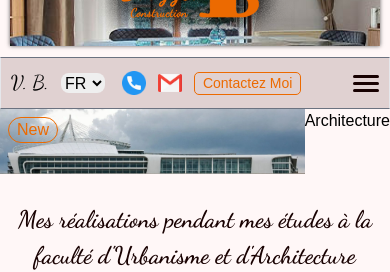
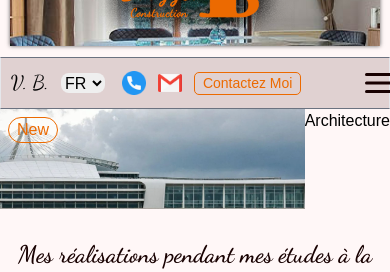
Before and after one commit to boogysh/cv-1-15, a React (Create React App) app in the folder cv-app/: page /defaultsite in a window 390 px wide. Shown: the part 374-646 px from the top of the page. Built offline with nearby package versions, Linux system fonts and the light colour scheme; no server answers.

Commit message:
fix header bugs

```diff
--- a/cv-app/src/components/Banner.jsx
+++ b/cv-app/src/components/Banner.jsx
@@ -28,16 +28,17 @@ function Banner({ src, title }) {
       "absolute font-dancing font-semibold text-[24px] xs:text-[30px] sm:text-[40px] lg:text-[60px] 2xl:text-[72px] px-2 xs:px-5 lg:px-8 2xl:px-10 text-white",
     h2TitleServices:
       "font-dancing font-semibold text-[22px] xs:text-[28px] sm:text-[32px] md:text-[54px] lg:text-[60px] 2xl:text-[72px] services_title_color-3",
-      logo: "w-6 h-6 xxs:w-8 xxs:h-8 md:w-12 md:h-12 lg:w-[70px] lg:h-[70px] mx-1 md:mx-2",
+    logo: "w-6 h-6 xxs:w-8 xxs:h-8 md:w-12 md:h-12 lg:w-[70px] lg:h-[70px] mx-1 md:mx-2",
   };
 
   return (
-    <div className="banner flex pt-fixed justify-end items-start w-full h-auto relative">
+    <div className="banner flex justify-end items-start w-full h-auto relative">
       <div className="flex w-full h-auto bg-gray-900 ">
-        {/* {loading? <Loader/> : ( <img className="object-cover w-full h-auto " src={src} alt="banner" onLoad={() => setLoading(false)} />)} */}
-        {/* {loading? <Loader/> : ( <img className="object-cover w-full h-auto " src={src} alt="banner" onLoad={() => setLoading(false)} />)} */}
+
+
+        {/*  min-h-[160px] xs:min-h-[180px]  sm:min-h-[200px] */}
         <img
-          className={`object-cover w-full h-auto ${
+          className={`object-cover relative  left-[0px] w-full h-auto  min-h-[100px] ${
             loading ? "opacity-0" : "opacity-100"
           }`}
           src={src}
--- a/cv-app/src/components/Header.jsx
+++ b/cv-app/src/components/Header.jsx
@@ -18,7 +18,7 @@ function Header() {
   const FR = t.batNav === "batiment";
   //
   const activeLink =
-    "block decoration-none ml-0 py-2 md:py-0 uppercase text-[14px] md:text-[16px] lg:text-[18px] md:text-base   md:ml-5 font-medium after:content-[''] after:block after:w-[0%]  hover:after:w-[100%] after:h-[1px] after:bg-black transition-all after:mx-auto after:duration-500 ease-in-out  after:w-[100%] ";
+    "block decoration-none ml-0  py-2 md:py-0 uppercase text-[14px] md:text-[16px] lg:text-[18px] md:text-base   md:ml-5 font-medium after:content-[''] after:block after:w-[0%]  hover:after:w-[100%] after:h-[1px] after:bg-black transition-all after:mx-auto after:duration-500 ease-in-out  after:w-[100%] ";
   const normalLink =
     "block decoration-none ml-0 py-2 md:py-0  uppercase text-[12px] md:text-[12px] lg:text-[14px]   md:ml-5 font-medium after:content-[''] after:block   hover:after:w-[100%] after:h-[1px] after:bg-black transition-all after:mx-auto after:duration-500 ease-in-out   after:w-[0%] ";
 
@@ -101,16 +101,21 @@ function Header() {
     // Elements
     const navBar = document.querySelector("#navBar");
     const banner = document.querySelector(".banner");
+    const mainCv = document.querySelector("#mainCv");
 
     const fix = () => {
       navBar?.classList.add("fixed-top");
       banner?.classList.add("pt-fixed");
+      mainCv?.classList.add("pt-fixed");
     };
 
     const unFix = () => {
       navBar?.classList.remove("fixed-top");
       banner?.classList.remove("pt-fixed");
+      mainCv?.classList.remove("pt-fixed");
     };
+
+
 
     const scrollFunction = () => {
       const scroll = document.documentElement.scrollTop;
@@ -142,6 +147,7 @@ function Header() {
       mMd.removeEventListener("change", handleMatches);
       mob_and_Md.removeEventListener("change", handleMatches);
       window.removeEventListener("scroll", scrollFunction);
+      window.onload = null;
     };
   }, [
     hrefArch,
@@ -159,7 +165,7 @@ function Header() {
   //   "absolute flex flex-wrap justify-center top-[25%] xs:top-[30%]   text-shadow3 text-[36px]  lg:text-[52px] font-dancing font-light";
   const style = {
     container:
-      "flex flex-col items-center pb-[1px]  md:flex-row justify-around w-full h-auto  pt-[10px] px-[10px]",
+      "flex flex-col items-center pb-[1px]  md:flex-row justify-around w-full h-auto  pt-[10px] px-[10px] ",
     item: " relative overflow-hidden flex flex-col justify-center items-center bg-cover h-[130px] xs:h-[160px] md:h-[200px] mb-[10px] w-full md:w-[32.5%]  md:rounded-[5px] shadow",
     footer:
       "absolute bottom-0 w-full h-10 md:h-14 flex items-center justify-center text-[24px] text-white bg-gradient-to-b from-[#00000003] to-[#000000cc] z-10",
@@ -167,15 +173,19 @@ function Header() {
     title:
       "absolute flex flex-wrap  justify-cente  qq top-[25%] xs:top-[30%]  text-[#ec6a01] text-shadow2 text-[36px]  lg:text-[52px] font-dancing font-bold rounded-[80px] px-2 ",
     // title_active: `${baseTitle} text-[#ec6a01]`,
-    navBar:
-      "w-full h-auto py-[10px]   px-0 flex flex-col justify-center ml-0 md:pl-[1.5%] md:pr-[1.5%] lg:py-[15px] lg:flex-row items-center lg:justify-between border border-solid border-y-gray-500 bg-[#e0d1d1] z-50",
+    // navBar:
+    //   "w-full h-auto py-[10px]   px-0 flex flex-col justify-center ml-0 md:pl-[1.5%] md:pr-[1.5%] lg:py-[15px] lg:flex-row items-center lg:justify-between border border-solid border-y-gray-500 bg-[#e0d1d1] z-50",
+    navBar: `w-full h-auto  py-[10px] px-0  flex flex-col justify-center ml-0
+    md:pl-[1.5%] md:pr-[1.5%] lg:py-[15px] lg:flex-row items-center lg:justify-between
+    border border-solid border-y-gray-500 bg-[#e0d1d1] z-50
+    `,
     // fixed: "fixed top-0 pt-[46px] xs:pt-[53px] md:pt-[60px]",
     logo: "w-7 h-7 xs:w-9 xs:h-9 lg:w-10 lg:h-10 mx-2 md:mx-1 lg:mx-2",
   };
   //-----------
 
   return (
-    <div className="flex flex-col items-center justify-center w-full h-auto bg-[--bg_body] transition duration-500 ease-in-out">
+    <div className="flex flex-col items-center justify-center w-full h-auto bg-[--bg_body] ">
       {/* ----------------------- */}
 
       <div className={style.container}>
@@ -265,9 +275,13 @@ function Header() {
         </div>
         <nav
           // id="burgerMenu"
+          //'max-h-[800px] opacity-100 translate-y-0 pointer-events-auto' : 'max-h-0 opacity-0 -translate-y-2 pointer-events-none'
           className={`${
-            isOpen ? "flex" : "hidden"
-          } h-auto lg:flex flex-col md:flex-row items-center pt-5 md:py-3 lg:p-0`}
+            // isOpen ? "flex" : "hidden"
+            isOpen
+              ? "pt-5 max-h-[300px] opacity-100 "
+              : " max-h-0 opacity-0 pt-0"
+          }w-auto flex h-auto flex-col md:flex-row items-center lg:p-0 lg:opacity-100  transition-height duration-500 ease-in-out overflow-hidden md:overflow-visible`}
         >
           <NavLink
             // onClick={addBgArch}
--- a/cv-app/src/components/header-burger/headerBurger.css
+++ b/cv-app/src/components/header-burger/headerBurger.css
@@ -2,81 +2,64 @@
   display: none;
   justify-content: center;
   align-items: center;
-  width: 26px;
-  height: 26px;
-  overflow: hidden;
+  width: 28px;
+  height: 20px; /* réduit la hauteur totale pour rapprocher les barres */
+  cursor: pointer;
   margin-left: 20px;
-}
-.burger_container {
-  width: 100%;
-  height: 100%;
-  display: flex;
-
-  justify-content: center;
-  align-items: center;
   position: relative;
 }
+
 .burger_element {
+  position: absolute;
   width: 100%;
   height: 3px;
   background: var(--primary);
   border-radius: 3px;
-  position: absolute;
+  transition: all 0.5s ease-in-out;
 }
 
+/* Barre du haut */
 .burger_element:nth-child(1) {
-  transform: translateY(-7px);
-}
-.burger_element:nth-child(3) {
-  transform: translateY(7px);
+  top: 0;
 }
 
-@keyframes rotate135deg {
-  0% {
-    transform: translateY(-7px);
-    transform: rotate(0deg);
-  }
-  100% {
-    transform: translateY(0px) rotate(-45deg);
-  }
+/* Barre du milieu */
+.burger_element:nth-child(2) {
+  top: 50%;
+  transform: translateY(-50%);
 }
-@keyframes translateX {
-  0% {
-    transform: translateX(0);
-  }
-  100% {
-    transform: translateX(120%);
-  }
+
+/* Barre du bas */
+.burger_element:nth-child(3) {
+  bottom: 0;
 }
-@keyframes rotate45deg {
-  0% {
-    transform: translateY(7px);
-    transform: rotate(0deg);
-  }
-  100% {
-    transform: translateY(0px) rotate(45deg);
+
+/* ---- Menu ouvert ---- */
+.menu_toggle.menu_anim .burger_element:nth-child(1) {
+  top: 50%;
+  transform: translateY(-50%) rotate(-45deg);
+}
+
+.menu_toggle.menu_anim .burger_element:nth-child(2) {
+  opacity: 0;
+  transform: translateX(20px);
+}
+
+.menu_toggle.menu_anim .burger_element:nth-child(3) {
+  bottom: auto;
+  top: 50%;
+  transform: translateY(-50%) rotate(45deg);
+}
+
+/* Responsive */
+@media all and (max-width: 1023px) {
+  .menu_toggle {
+    display: flex;
   }
 }
 
-.menu_toggle.menu_anim .burger_element:nth-child(1) {
-  animation: rotate135deg 0.5s forwards ease-in-out;
-}
-.menu_toggle.menu_anim .burger_element:nth-child(2) {
-  animation: translateX 0.5s forwards ease-in-out;
-}
-.menu_toggle.menu_anim .burger_element:nth-child(3) {
-  animation: rotate45deg 0.5s forwards ease-in-out;
-}
-
-@media all and (max-width: 1023px) {
-  .menu_toggle {
-    display: flex;
-    /* margin: left 0; */
-  }
-}
 @media all and (max-width: 370px) {
   .menu_toggle {
     transform: scale(0.9);
-
   }
 }
--- a/cv-app/src/index.css
+++ b/cv-app/src/index.css
@@ -45,10 +45,12 @@
   .fixed-top {
     position: fixed;
     top: 0px;
+    height: auto;
+
   }
   /* need for scroll-blocking */
   .pt-fixed {
-    @apply pt-[46px] xxs:pt-[52px] xs:pt-[50px] md:pt-[65px] lg:pt-[65px];
+    @apply pt-[46px] xxs:pt-[52px] xs:pt-[50px] sm:pt-[60px] md:pt-[60px] lg:pt-[70px];
     /* padding-top: 10px; */
     /* padding-top: 500px; */
   }
@@ -201,8 +203,7 @@ a {
     rgba(80, 80, 80, 0.5) 50%,
     rgba(80, 80, 80, 0.1) 70%,
     rgba(80, 80, 80, 0.001) 80%,
-    /* rgba(80, 80, 80, 0.0) 90%, */
-     rgba(80, 80, 80, 0.0) 100%
+    /* rgba(80, 80, 80, 0.0) 90%, */ rgba(80, 80, 80, 0) 100%
   );
 }
 
--- a/cv-app/src/pages/CV.jsx
+++ b/cv-app/src/pages/CV.jsx
@@ -29,10 +29,11 @@ export default function Home() {
       "https://boogysh.github.io/cv-api/images/cv/cv-buga-victor-ro-pdf.pdf");
 
   return (
-    <main className="min-h-[600px] bg-bg_body flex flex-col w-auto relative ">
-      <Link to={`/${t.locale}/diplomes`}>
-        <div className=" w-auto h-auto ml-auto absolute  top-[50px]  right-[0px] md:top-0 md:right-0 rounded-[10px]  m-10 mr-5 mt-[60px] xs:mr-5   md:m-5 md:mt-8 lg:m-8  border-[1px]  border-[#ec6a01] shadow shadow:hover overflow-hidden">
+    <main id="mainCv" className="min-h-[600px] bg-bg_body flex flex-col w-auto relative ">
+      <Link to={`/${t.locale}/diplomes`} className="relative">
+        <div   className=" w-auto h-auto ml-auto absolute  top-[50px]  right-[0px] md:top-0 md:right-0 rounded-[10px]  m-10 mr-5 mt-[60px] xs:mr-5   md:m-5 md:mt-8 lg:m-8  border-[1px]  border-[#ec6a01] shadow shadow:hover overflow-hidden">
           <img
+
             className="h-[auto] w-[120px] sm:w-[180px] md:w-[130px] lg:w-[200px]  "
             src={DiplomeArchitecture}
             alt="diplome architecture"
```
